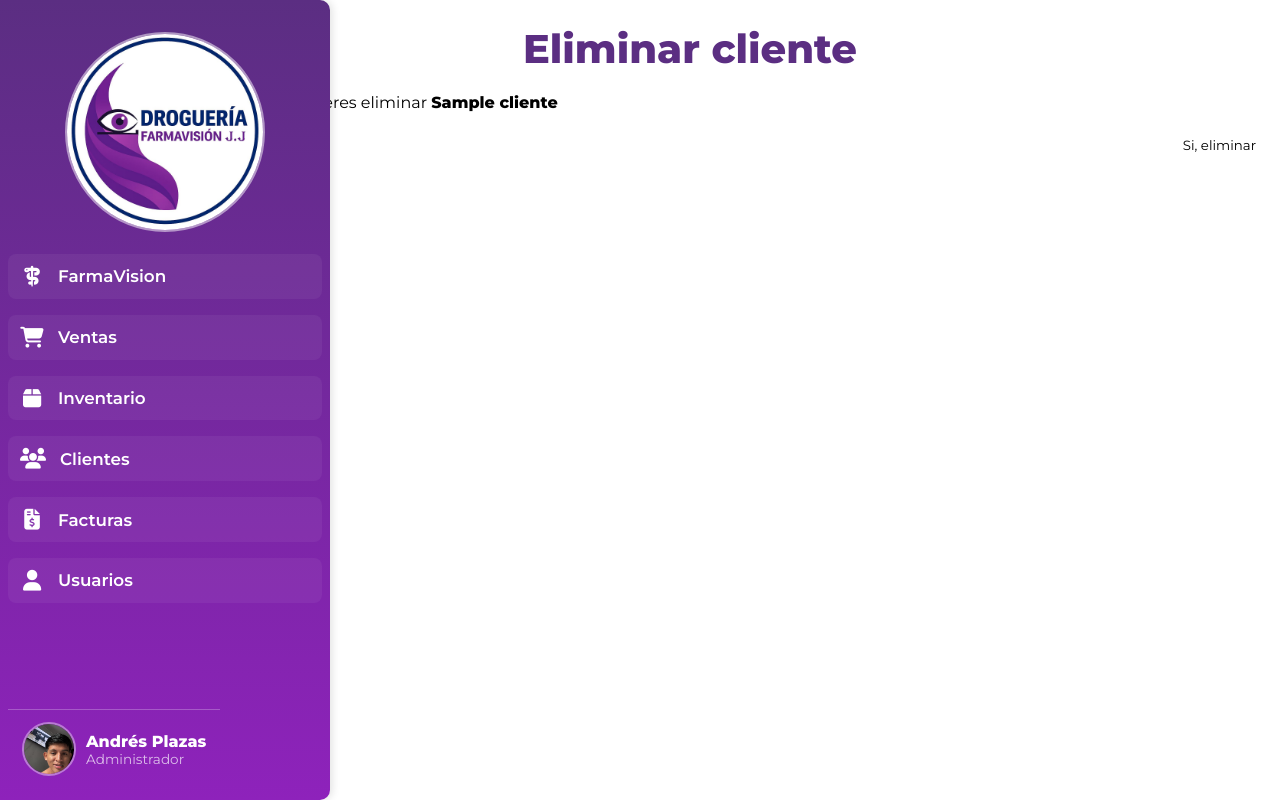
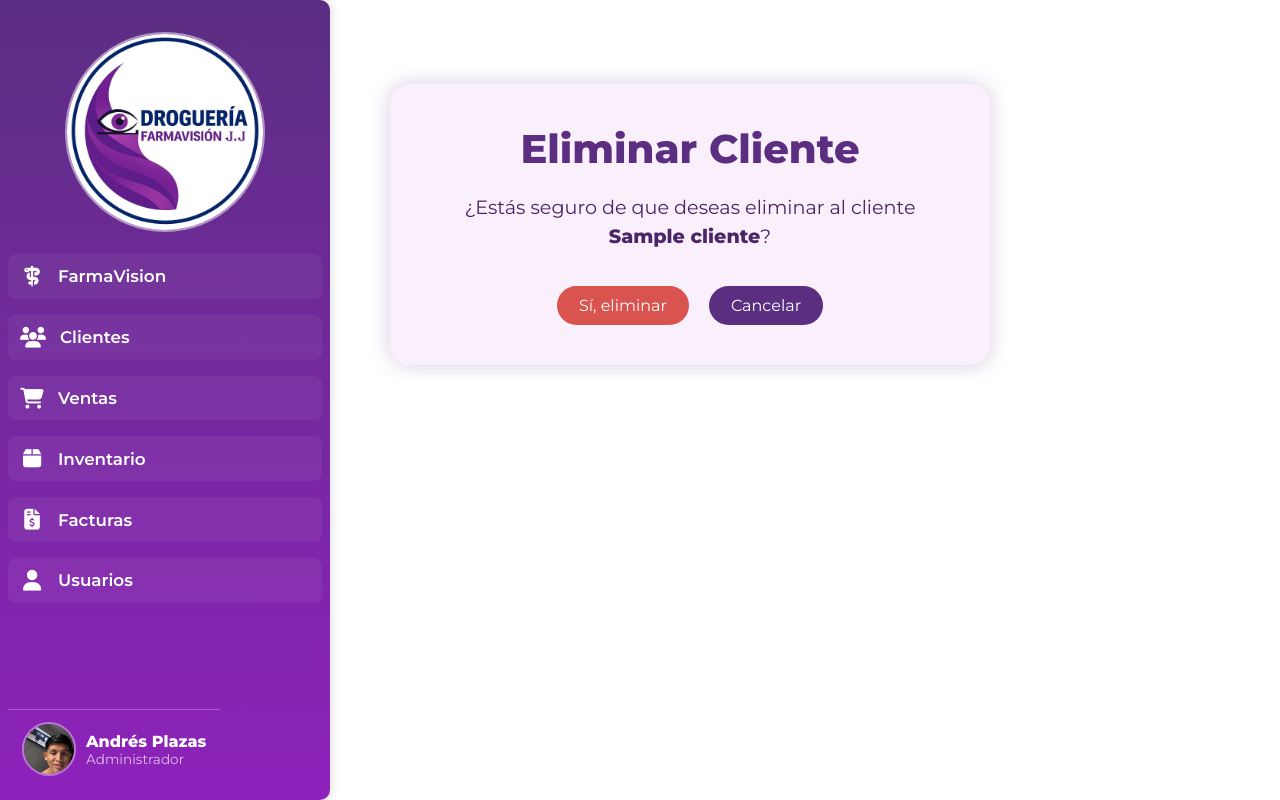
Before and after one commit to AndresPlaz4s/FACTURACION, a Django app: page /cliente/1/eliminar_cliente/ in a window 1280 px wide. Run offline with Django 4.2, Linux system fonts and the light colour scheme; a user stored in the database is signed in; tables that the repository leaves empty hold one stand-in row (values such as "Sample post").

Commit message:
css actualizado

```diff
--- a/facturacion/static/css/estilos.css
+++ b/facturacion/static/css/estilos.css
@@ -418,7 +418,7 @@ button {
 }
 
 /* Mantener estilo de tabla como la vista de ventas */
-.tabla-inventario {
+.tablas{
     width: 100%;
     border-collapse: collapse;
     background: white;
@@ -427,17 +427,17 @@ button {
     margin-top: 20px;
 }
 
-.tabla-inventario th {
+.tablas {
     background: var(--secondary-color);
     color: #fff;
     padding: 12px;
 }
 
-.tabla-inventario td {
+.tablas td {
     padding: 12px;
 }
 
-.tabla-inventario tr:hover {
+.tablas tr:hover {
     background: rgba(171, 73, 204, 0.1);
 }
 .btn-left {
@@ -541,3 +541,86 @@ textarea {
     resize: none;
     width: 100%;
 }
+
+td {
+    color: #000000;
+}
+
+.select-estilizado {
+    width: 100%;
+    padding: 10px 12px;
+    border-radius: 12px;
+    border: 1px solid #b97ad9;
+    font-size: 1rem;
+    background: #fff;
+    color: #4a2568;
+    transition: .3s ease;
+    outline: none;
+}
+
+.select-estilizado:focus {
+    border-color: var(--primary-color);
+    box-shadow: 0 0 6px rgba(91, 46, 130, 0.4);
+}
+/* ===== CAJA ELIMINAR CLIENTE ===== */
+.caja-eliminar {
+    background: rgba(171, 73, 204, 0.08);
+    padding: 40px;
+    border-radius: 20px;
+    max-width: 600px;
+    margin: 60px auto;
+    text-align: center;
+    box-shadow: 0 0 20px rgba(91, 46, 130, 0.25);
+}
+
+.caja-eliminar h1 {
+    color: var(--primary-color);
+    margin-bottom: 20px;
+}
+
+/* Texto */
+.texto-eliminar {
+    font-size: 1.2rem;
+    color: #4a2568;
+    margin-bottom: 35px;
+    line-height: 1.5;
+}
+
+/* Formulario */
+.form-eliminar {
+    display: flex;
+    justify-content: center;
+    gap: 20px;
+}
+
+/* Botón rojo eliminar */
+.btn-confirmar-eliminar {
+    background: #d9534f;
+    color: #fff !important;
+    padding: 10px 22px;
+    border-radius: 20px;
+    cursor: pointer;
+    font-size: 1rem;
+    border: none;
+    transition: 0.3s ease;
+}
+
+.btn-confirmar-eliminar:hover {
+    background: #c9302c;
+    transform: translateY(-2px);
+}
+
+/* Botón cancelar */
+.btn-cancelar-eliminar {
+    background: var(--primary-color);
+    color: #fff !important;
+    padding: 10px 22px;
+    border-radius: 20px;
+    text-decoration: none;
+    transition: 0.3s ease;
+}
+
+.btn-cancelar-eliminar:hover {
+    background: var(--third-color);
+    transform: translateY(-2px);
+}
--- a/facturacion/templates/facturacion/crear_producto.html
+++ b/facturacion/templates/facturacion/crear_producto.html
@@ -16,6 +16,9 @@
         <div class="btn btn-left" style="margin-top: 20px;">
             <button type="submit" class="btn-confirmar">Guardar</button>
         </div>
+        <div class="volver-inventario">
+            <a href="{% url 'facturacion:inventario' %}">← Volver </a>
+        </div>
     </form>
 </div>
 
--- a/facturacion/templates/facturacion/editar_cliente.html
+++ b/facturacion/templates/facturacion/editar_cliente.html
@@ -19,7 +19,7 @@
     </form>
 
     <div class="volver-inventario">
-        <a href="{% url 'facturacion:cliente' %}">← Volver al inventario</a>
+        <a href="{% url 'facturacion:cliente' %}">← Volver</a>
     </div>
 </div>
 
--- a/facturacion/templates/facturacion/eliminar_cliente.html
+++ b/facturacion/templates/facturacion/eliminar_cliente.html
@@ -3,13 +3,25 @@
 
 {% block content %}
 
-<h1>Eliminar cliente</h1>
-<p>¿estas seguro de que quieres eliminar <strong>{{ cliente.nombre }}</strong></p>
+<div class="caja-eliminar">
+    <h1>Eliminar Cliente</h1>
 
-<form method="post">
-    {% csrf_token %}
-    <button type="submit" class="btn eliminar">Si, eliminar</button>
-    <a href="{% url 'facturacion:cliente' %}">Cancelar</a>
-</form>
+    <p class="texto-eliminar">
+        ¿Estás seguro de que deseas eliminar al cliente<br>
+        <strong>{{ cliente.nombre }}</strong>?
+    </p>
+
+    <form method="post" class="form-eliminar">
+        {% csrf_token %}
+
+        <button type="submit" class="btn-confirmar-eliminar">
+            Sí, eliminar
+        </button>
+
+        <a href="{% url 'facturacion:cliente' %}" class="btn-cancelar-eliminar">
+            Cancelar
+        </a>
+    </form>
+</div>
 
 {% endblock %}
--- a/facturacion/templates/facturacion/inventario.html
+++ b/facturacion/templates/facturacion/inventario.html
@@ -12,7 +12,7 @@
         <a href="{% url 'facturacion:crear_producto' %}" class="btn-confirmar">Nuevo</a>
     </div>
 
-    <table class="tabla-inventario" id="tablaNotas">
+    <table class="tablas" id="tablaNotas">
         <thead>
             <tr>
                 <th>Nombre</th>
--- a/facturacion/templates/facturacion/partials/navbar.html
+++ b/facturacion/templates/facturacion/partials/navbar.html
@@ -11,6 +11,11 @@
         <span>FarmaVision</span>
     </a>
 
+    <a href="{% url 'facturacion:cliente' %}">
+        <i class="fa-solid fa-users"></i>
+        <span>Clientes</span>
+    </a>
+
     <a href="{% url 'facturacion:ventas' %}">
         <i class="fa-solid fa-cart-shopping"></i>
         <span>Ventas</span>
@@ -21,10 +26,7 @@
         <span>Inventario</span>
     </a>
 
-    <a href="{% url 'facturacion:cliente' %}">
-        <i class="fa-solid fa-users"></i>
-        <span>Clientes</span>
-    </a>
+
 
     <a href="{% url 'facturacion:facturas' %}">
         <i class="fa-solid fa-file-invoice-dollar"></i>
```
Also changed, not shown: facturacion/forms.py (+36 -14 lines), facturacion/static/js/ventas.js (+14 -2 lines), facturacion/templates/facturacion/cliente.html (+5 -10 lines), facturacion/templates/facturacion/crear_cliente.html (+7 -3 lines), facturacion/templates/facturacion/ventas.html (+14 -7 lines).
